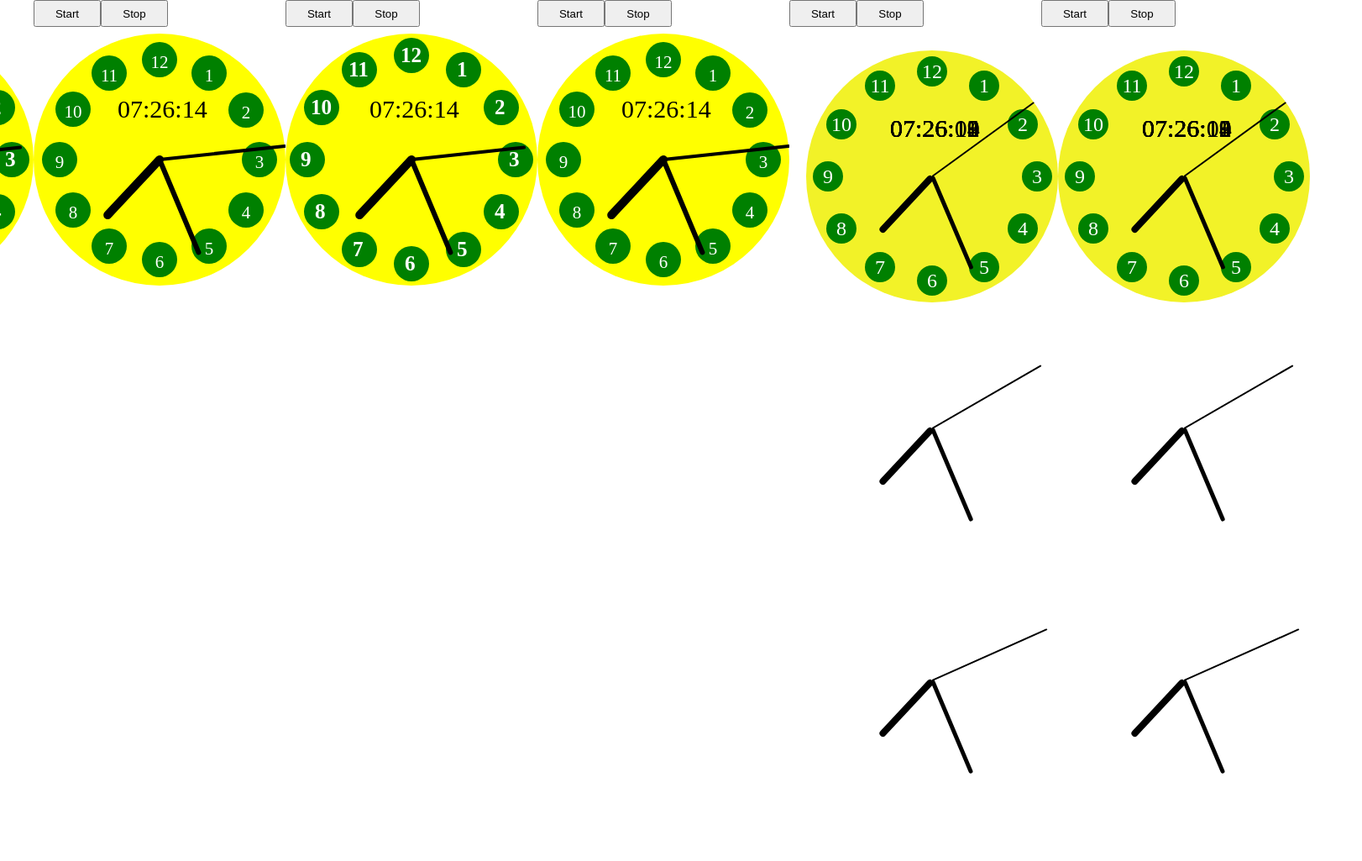
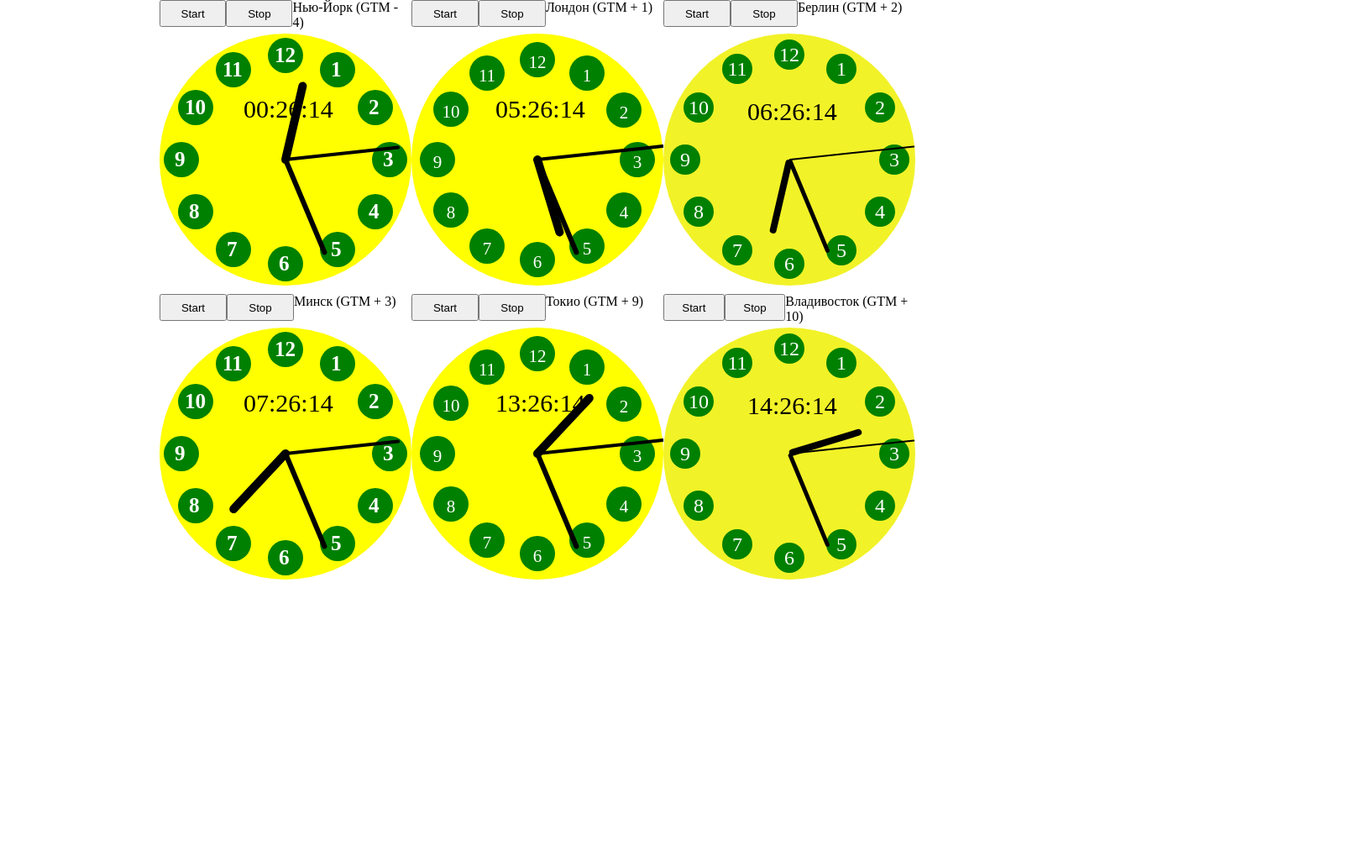
Before and after one commit to Mckenza/ITAcademyCourseJSv.2, a plain HTML site: page homework_10/n_57_clock_mvc/index.html in a window 1280 px wide. Shown: the top 1025 px of the page at 84% size, 1622 px wide, since content can reach past the window. After the commit the page ends 800 px from the top, so only its background shows below. Drawn offline with Linux system fonts and the light colour scheme.

Commit message:
timeZone

```diff
--- a/homework_10/n_57_clock_mvc/controller/clockController.js
+++ b/homework_10/n_57_clock_mvc/controller/clockController.js
@@ -1,9 +1,13 @@
 class Controller{
     constructor(view, model, params){
+        this.params = params;
         this.view = new view(params);
-        this.model = new model(this.view);
-        this.params = params;
+        this.model = new model(this.view, params.time);
         this.events();
+    }
+
+    setTimeZone(){
+        this.model.setTimeZone(this.params.time);
     }
 
     events(){
--- a/homework_10/n_57_clock_mvc/css/index.css
+++ b/homework_10/n_57_clock_mvc/css/index.css
@@ -4,12 +4,13 @@
 }
 
 .environment{
-    height: 100%;
-    width: 100%;
+    height: 700px;
+    width: 1000px;
     margin: 0 auto;
     display: flex;
     justify-content: center;
     flex-direction: row;
+    flex-wrap: wrap;
 }
 
 .wrapDiv{
@@ -30,10 +31,10 @@
 .buttons_view{
     height: 80%;
     width: 80px;
+    z-index: 100;
 }
 
 .maindiv{
-    margin: 20px;
     border-radius: 50%;
     background-color: rgb(242, 242, 40);
     position: relative;
--- a/homework_10/n_57_clock_mvc/init.js
+++ b/homework_10/n_57_clock_mvc/init.js
@@ -9,12 +9,12 @@ class Init{
         this.height = 340;
         this.width = 300;
         this.mainDiv = this.createEnvironment();
-        this.createCanvas();
-        this.createSVG()
-        this.createCanvas();
-        this.createSVG();
-        this.createDOM();
-        this.createDOM();
+        this.createCanvas({str: 'Нью-Йорк (GTM - 4)', time: -7});
+        this.createSVG({str: 'Лондон (GTM + 1)', time: -2})
+        this.createDOM({str: 'Берлин (GTM + 2)', time: -1});
+        this.createCanvas({str: 'Минск (GTM + 3)', time: 0});
+        this.createSVG({str: 'Токио (GTM + 9)', time: 6});
+        this.createDOM({str: 'Владивосток (GTM + 10)', time: 7});
     }
 
     createEnvironment(){
@@ -24,7 +24,7 @@ class Init{
         return env;
     }
 
-    createCanvas(){
+    createCanvas(data){
         const divWrap = document.createElement('div');
         divWrap.setAttribute('class', 'wrapDiv');
 
@@ -38,6 +38,8 @@ class Init{
         buttonStop.setAttribute('type', 'button');
         buttonStop.setAttribute('class', 'buttons_view');
         buttonStop.setAttribute('value', 'Stop');
+        const clockCity = document.createElement('div');
+        clockCity.textContent = data.str;
 
         const canvas = document.createElement('canvas');
         canvas.setAttribute('width', this.width);
@@ -45,6 +47,7 @@ class Init{
 
         divManage.appendChild(buttonStart);
         divManage.appendChild(buttonStop);
+        divManage.appendChild(clockCity);
         divWrap.appendChild(divManage);
         divWrap.appendChild(canvas);
 
@@ -54,12 +57,13 @@ class Init{
             buttonStart: buttonStart,
             canvas: canvas,
             width: this.width,
+            time: data.time,
         }
 
         const canvasObj = new Controller(ViewCanvas, ModelClock, params);
     }
 
-    createSVG(){
+    createSVG(data){
         const divWrap = document.createElement('div');
         divWrap.setAttribute('class', 'wrapDiv');
 
@@ -73,6 +77,8 @@ class Init{
         buttonStop.setAttribute('type', 'button');
         buttonStop.setAttribute('class', 'buttons_view');
         buttonStop.setAttribute('value', 'Stop');
+        const clockCity = document.createElement('div');
+        clockCity.textContent = data.str;
 
         const divField = document.createElement('div');
         divField.setAttribute('style', `width: ${this.width}px; height: ${this.width}px`);
@@ -80,6 +86,7 @@ class Init{
 
         divManage.appendChild(buttonStart);
         divManage.appendChild(buttonStop);
+        divManage.appendChild(clockCity);
         divWrap.appendChild(divManage);
         divWrap.appendChild(divField);
 
@@ -89,12 +96,13 @@ class Init{
             buttonStart: buttonStart,
             div: divField,
             width: this.width,
+            time: data.time,
         }
 
         const svgObj = new Controller(ClockSVG, ModelClock, params);
     }
 
-    createDOM(){
+    createDOM(data){
         const divWrap = document.createElement('div');
         divWrap.setAttribute('class', 'wrapDiv');
 
@@ -108,6 +116,8 @@ class Init{
         buttonStop.setAttribute('type', 'button');
         buttonStop.setAttribute('class', 'buttons_view');
         buttonStop.setAttribute('value', 'Stop');
+        const clockCity = document.createElement('div');
+        clockCity.textContent = data.str;
 
         const divField = document.createElement('div');
         divField.setAttribute('style', `width: ${this.width}px; height: ${this.width}px`);
@@ -115,6 +125,7 @@ class Init{
 
         divManage.appendChild(buttonStart);
         divManage.appendChild(buttonStop);
+        divManage.appendChild(clockCity);
         divWrap.appendChild(divManage);
         divWrap.appendChild(divField);
 
@@ -124,6 +135,7 @@ class Init{
             buttonStart: buttonStart,
             div: divField,
             width: this.width,
+            time: data.time,
         }
 
         const domObj = new Controller(ClockDOM, ModelClock, params);
--- a/homework_10/n_57_clock_mvc/model/clock.js
+++ b/homework_10/n_57_clock_mvc/model/clock.js
@@ -1,6 +1,7 @@
 
 class ModelClock {
-    constructor(view) {
+    constructor(view, time) {
+        this.timeZone = time;
         this.timeNow = this.formatTime();
         this.view = view;
         this.runTimer = true;
@@ -15,13 +16,17 @@ class ModelClock {
         return this.runTimer;
     }
 
+    setTimeZone(value){
+        this.timeZone = value
+    }
+
     formatTime() {
         let strTime = '';
         const timeNow = new Date();
-        if (timeNow.getHours() < 10) {
-            strTime += ('0' + timeNow.getHours() + ':');
+        if (timeNow.getHours() + this.timeZone < 10) {
+            strTime += ('0' + (timeNow.getHours() + this.timeZone) + ':');
         } else {
-            strTime += timeNow.getHours() + ':';
+            strTime += (timeNow.getHours() + this.timeZone) + ':';
         }
         if (timeNow.getMinutes() < 10) {
             strTime += ('0' + timeNow.getMinutes() + ':');
--- a/homework_10/n_57_clock_mvc/view/clockViewCanvas.js
+++ b/homework_10/n_57_clock_mvc/view/clockViewCanvas.js
@@ -1,5 +1,6 @@
 class ViewCanvas {
     constructor(params) {
+        this.time = params.time;
         this.widthCanvas = params.width;
         this.canvas = params.canvas;
         this.canvas.height = this.widthCanvas;
@@ -50,8 +51,8 @@ class ViewCanvas {
         const strokeHour = 10;
         const strokeMin = 6;
         const strokeSec = 4;
-        const xH = radiusH * Math.round(this.widthCanvas / 2 * Math.sin((hour * 30 + min * 0.5 + sec * 0.008) * Math.PI / 180)) + this.widthCanvas / 2;
-        const yH = radiusH * Math.round(-this.widthCanvas / 2 * Math.cos((hour * 30 + min * 0.5 + sec * 0.008) * Math.PI / 180)) + this.widthCanvas / 2;
+        const xH = radiusH * Math.round(this.widthCanvas / 2 * Math.sin(((hour + this.time) * 30 + min * 0.5 + sec * 0.008) * Math.PI / 180)) + this.widthCanvas / 2;
+        const yH = radiusH * Math.round(-this.widthCanvas / 2 * Math.cos(((hour + this.time) * 30 + min * 0.5 + sec * 0.008) * Math.PI / 180)) + this.widthCanvas / 2;
         const xM = radiusM * Math.round(this.widthCanvas / 2 * Math.sin(((min * 6 + sec * 0.1)) * Math.PI / 180)) + this.widthCanvas / 2;
         const yM = radiusM * Math.round(-this.widthCanvas / 2 * Math.cos(((min * 6 + sec * 0.1)) * Math.PI / 180)) + this.widthCanvas / 2;
         const xS = radiusS * Math.round(this.widthCanvas / 2 * Math.sin((sec * 6) * Math.PI / 180)) + this.widthCanvas / 2;
--- a/homework_10/n_57_clock_mvc/view/clockViewDOM.js
+++ b/homework_10/n_57_clock_mvc/view/clockViewDOM.js
@@ -1,30 +1,35 @@
 class ClockDOM {
     constructor(param) {
+        this.time = param.time;
         this.linkDOMelem = param.div;
         this.height = param.width;
         this.heightNumbers = this.height * 0.12;
         this.mainDiv = this.createMainDiv();
         this.arrayCoords = this.renderNumbers(this.height, this.heightNumbers);
         this.addNumbers();
+        this.elements = this.renderClock();
     }
 
     draw(time) {
         const [str, hour, min, sec] = time;
+        const [clockLikeNumbers, hourElem, minuteElem, secondElem] = this.elements;
+        clockLikeNumbers.textContent = str;
+        hourElem.setAttribute('style', `transform: rotate(${((hour + this.time) * 30 + min * 0.5 + sec * 0.008) + 90}deg)`);
+        minuteElem.setAttribute('style', `transform: rotate(${(min * 6 + sec * 0.1) + 90}deg)`)
+        secondElem.setAttribute('style', `transform: rotate(${(sec * 6) + 90}deg)`);
+    }
 
+    renderClock(){
         const clockLikeNumbers = document.createElement('div');
         clockLikeNumbers.setAttribute('style', `position: absolute; top: ${(this.height / 2) / 2}px; left: ${(this.height / 2) / 1.5}px; height: ${this.height * 0.12}px; width: ${this.height * 0.32}px; font-size: ${this.height * 0.1}px;`);
         clockLikeNumbers.classList.add('clock');
-        clockLikeNumbers.textContent = str;
         this.mainDiv.appendChild(clockLikeNumbers);
 
         const clockArrows = document.createElement('div');
         clockArrows.classList.add('arrows');
         const divHour = document.createElement('div');
-        divHour.setAttribute('style', `transform: rotate(${(hour * 30 + min * 0.5 + sec * 0.008) + 90}deg)`);
         const divMinute = document.createElement('div');
-        divMinute.setAttribute('style', `transform: rotate(${(min * 6 + sec * 0.1) + 90}deg)`);
         const divSecond = document.createElement('div');
-        divSecond.setAttribute('style', `transform: rotate(${(sec * 6) + 90}deg)`);
 
         const hourArrow = document.createElement('div');
         hourArrow.setAttribute('style', `height: ${this.height * 0.025}px; width: 60%;`);
@@ -55,8 +60,9 @@ class ClockDOM {
 
         this.mainDiv.appendChild(clockArrows);
         this.linkDOMelem.innerHTML = '';
+        this.linkDOMelem.appendChild(this.mainDiv);
 
-        this.linkDOMelem.appendChild(this.mainDiv);
+        return [clockLikeNumbers, divHour, divMinute, divSecond];
     }
 
     renderNumbers(height, heightNumbers) {
--- a/homework_10/n_57_clock_mvc/view/clockViewSVG.js
+++ b/homework_10/n_57_clock_mvc/view/clockViewSVG.js
@@ -1,5 +1,6 @@
 class ClockSVG {
     constructor(params) {
+        this.time = params.time;
         this.heightDiv = params.width;
         this.mainDiv = params.div;
     }
@@ -29,7 +30,7 @@ class ClockSVG {
         const strokeHour = 10;
         const strokeMin = 6;
         const strokeSec = 4;
-        const lineHour = `<line x1="${this.heightDiv / 2}" y1="${this.heightDiv / 2}" x2="${radiusH * Math.round(this.heightDiv / 2 * Math.sin(((hour * 30 + min * 0.5 + sec * 0.008)) * Math.PI / 180)) + this.heightDiv / 2}" y2="${radiusH * Math.round(-this.heightDiv / 2 * Math.cos(((hour * 30 + min * 0.5 + sec * 0.008)) * Math.PI / 180)) + this.heightDiv / 2}" stroke="black" stroke-width="${strokeHour}" stroke-linecap="round" />\n`;
+        const lineHour = `<line x1="${this.heightDiv / 2}" y1="${this.heightDiv / 2}" x2="${radiusH * Math.round(this.heightDiv / 2 * Math.sin((((hour + this.time) * 30 + min * 0.5 + sec * 0.008)) * Math.PI / 180)) + this.heightDiv / 2}" y2="${radiusH * Math.round(-this.heightDiv / 2 * Math.cos((((hour + this.time) * 30 + min * 0.5 + sec * 0.008)) * Math.PI / 180)) + this.heightDiv / 2}" stroke="black" stroke-width="${strokeHour}" stroke-linecap="round" />\n`;
         const lineMinute = `<line x1="${this.heightDiv / 2}" y1="${this.heightDiv / 2}" x2="${radiusM * Math.round(this.heightDiv / 2 * Math.sin(((min * 6 + sec * 0.1)) * Math.PI / 180)) + this.heightDiv / 2}" y2="${radiusM * Math.round(-this.heightDiv / 2 * Math.cos(((min * 6 + sec * 0.1)) * Math.PI / 180)) + this.heightDiv / 2}" stroke="black" stroke-width="${strokeMin}" stroke-linecap="round" />\n`;
         const lineSecond = `<line x1="${this.heightDiv / 2}" y1="${this.heightDiv / 2}" x2="${Math.round(this.heightDiv / 2 * Math.sin((sec * 6) * Math.PI / 180) + this.heightDiv / 2)}" y2="${Math.round(-this.heightDiv / 2 * Math.cos((sec * 6) * Math.PI / 180) + this.heightDiv / 2)}" stroke="black" stroke-width="${strokeSec}" stroke-linecap="round" />\n`;
 
```
